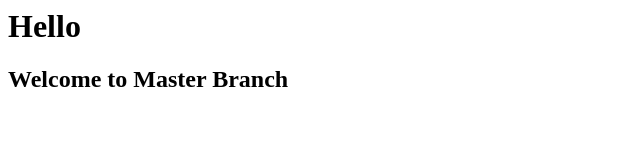
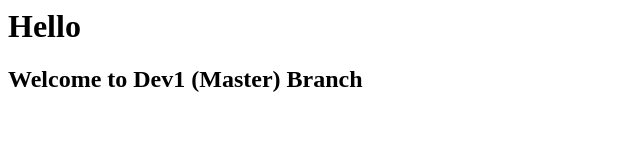
Before and after one commit to srivishalsangepu/Test, a plain HTML site: page index.html in a window 1280 px wide. Shown: the whole page, without its empty margins (0-640 px from the left). Drawn offline with Linux system fonts and the light colour scheme.

Commit message:
Commit from Dev1

```diff
--- a/index.html
+++ b/index.html
@@ -1,2 +1,2 @@
 <h1>Hello</h1>
-<h2>Welcome to Master Branch</h2>
+<h2>Welcome to Dev1 (Master) Branch</h2>
```
